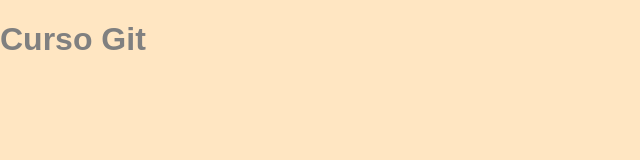
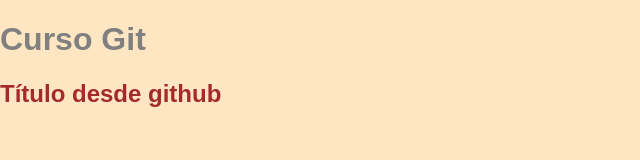
Before and after one commit to henrycadenaec/CursoGit-PildorasInformaticas, a plain HTML site: page index.html in a window 1280 px wide. Shown: the whole page, without its empty margins (0-640 px from the left). Drawn offline with Linux system fonts and the light colour scheme.

Commit message:
TituloH2DesdeGithub

```diff
--- a/index.html
+++ b/index.html
@@ -9,5 +9,6 @@
   </head>
   <body>
     <h1>Curso Git</h1>
+    <h2>Título desde github</h2>
   </body>
 </html>
```
